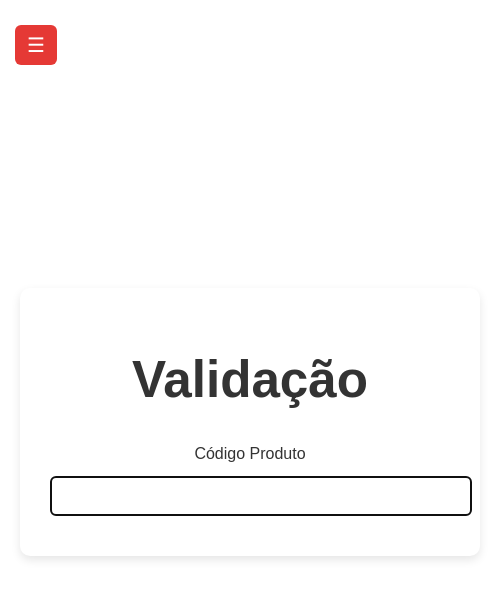
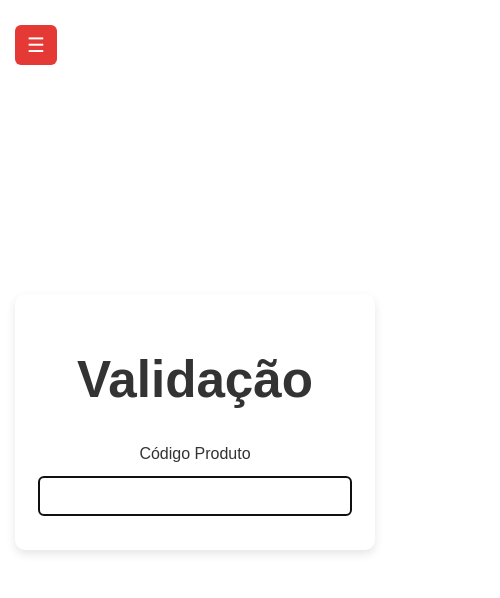
Before and after one commit to HannahRios/validador-produtos, a React (Vite) app: page / in a window 390 px wide. Shown: the top 598 px of the page, 500 px wide, since content can reach past the window. Built offline with nearby package versions, Linux system fonts and the light colour scheme.

Commit message:
Melhora responsividade e menu mobile

```diff
--- a/src/App.css
+++ b/src/App.css
@@ -1,4 +1,5 @@
-/* Layout geral */
+/* ===== LAYOUT GERAL ===== */
+
 .layout {
   display: flex;
   height: 100vh;
@@ -7,9 +8,11 @@
   color: #333333;
   justify-content: center;
   align-items: center;
+  box-sizing: border-box;
 }
 
-/* Sidebar */
+/* ===== SIDEBAR ===== */
+
 .sidebar {
   background-color: #e53935;
   color: #ffffff;
@@ -21,9 +24,11 @@
   height: 100%;
   left: 0;
   top: 0;
+  box-sizing: border-box;
 }
 
-/* Logo */
+/* ===== LOGO ===== */
+
 .logo {
   width: 150px;
   height: auto;
@@ -37,7 +42,8 @@
   transform: scale(1.05);
 }
 
-/* Linha separadora */
+/* ===== LINHA SEPARADORA ===== */
+
 .divider {
   width: 100%;
   height: 1px;
@@ -45,7 +51,8 @@
   margin: 15px 0 25px 0;
 }
 
-/* Botões do menu */
+/* ===== BOTÕES DO MENU ===== */
+
 .menu-btn {
   background-color: transparent;
   color: #ffffff;
@@ -63,7 +70,8 @@
   background-color: rgba(255, 255, 255, 0.2);
 }
 
-/* Área principal */
+/* ===== ÁREA PRINCIPAL ===== */
+
 .main {
   flex: 1;
   padding: 20px;
@@ -72,30 +80,43 @@
   justify-content: center;
   align-items: center;
   height: 100%;
+  width: calc(100% - 240px);
+  box-sizing: border-box;
 }
 
-/* Cards */
+/* ===== CARD ===== */
+
 .card {
   background-color: #ffffff;
   padding: 30px;
   border-radius: 10px;
   box-shadow: 0 4px 10px rgba(0,0,0,0.1);
+
   width: 400px;
+  max-width: 100%;
+
+  box-sizing: border-box;
   text-align: center;
+
+  transition: all 0.25s ease;
 }
 
-/* Inputs */
+/* ===== INPUTS ===== */
+
 input[type="text"],
 input[type="password"] {
   width: 100%;
+  max-width: 100%;
   padding: 10px;
   margin: 10px 0;
   border: 1px solid #cccccc;
   border-radius: 5px;
   font-size: 16px;
+  box-sizing: border-box;
 }
 
-/* Botões */
+/* ===== BOTÕES ===== */
+
 button {
   padding: 10px 20px;
   margin-top: 10px;
@@ -112,7 +133,8 @@ button:hover {
   background-color: #d32f2f;
 }
 
-/* Status */
+/* ===== STATUS ===== */
+
 .status.success {
   color: rgb(255, 255, 255);
   font-weight: bold;
@@ -125,7 +147,8 @@ button:hover {
   margin-top: 15px;
 }
 
-/* Tabela */
+/* ===== TABELA ===== */
+
 .table {
   width: 100%;
   border-collapse: collapse;
@@ -138,11 +161,15 @@ button:hover {
   text-align: center;
 }
 
+/* ===== LOCAL ===== */
+
 .local-big {
   font-size: 60px;
   margin: 10px 0;
 }
+
 /* ===== BOTÃO TOGGLE ===== */
+
 .toggle-menu {
   display: none;
   position: fixed;
@@ -155,14 +182,27 @@ button:hover {
   padding: 5px 10px;
   border-radius: 5px;
   cursor: pointer;
-  z-index: 1000;
+  z-index: 1100;
+}
+
+/* ===== FUNDO FOSCO DO MENU ===== */
+
+.overlay {
+  position: fixed;
+  top: 0;
+  left: 0;
+  width: 100%;
+  height: 100%;
+
+  background-color: rgba(0, 0, 0, 0.45);
+
+  backdrop-filter: blur(2px);
+  -webkit-backdrop-filter: blur(2px);
+
+  z-index: 1050;
 }
 
 /* ===== MENU MOBILE ===== */
-
-.toggle-menu {
-  display: none;
-}
 
 @media (max-width: 768px) {
 
@@ -185,24 +225,66 @@ button:hover {
     width: 220px;
     transform: translateX(-100%);
     transition: transform 0.3s ease;
+    z-index: 1100;
   }
 
   .sidebar.open {
     transform: translateX(0);
   }
 
+  /* ===== ÁREA PRINCIPAL NO CELULAR ===== */
+
   .main {
     margin-left: 0;
+    width: 100%;
+    height: 100dvh;
+    min-height: 100dvh;
+
+    padding: 15px;
+
+    display: flex;
+    justify-content: center;
+    align-items: center;
+
+    box-sizing: border-box;
+  }
+
+  /* ===== CARD RESPONSIVO ===== */
+
+  .card {
+    width: 100%;
+    max-width: none;
+
+    margin: 0;
+
+    padding: clamp(20px, 6vw, 30px);
+
+    box-sizing: border-box;
+
+    border-radius: 10px;
+  }
+
+  /* ===== INPUT RESPONSIVO ===== */
+
+  input[type="text"],
+  input[type="password"] {
+    width: 100%;
+    box-sizing: border-box;
+    font-size: 16px;
+  }
+
+  /* ===== LOCAL RESPONSIVO ===== */
+
+  .local-big {
+    font-size: clamp(40px, 15vw, 60px);
+    margin: 10px 0;
   }
 }
 
 /* ===== STATUS VISUAL DO CARD ===== */
 
-.card {
-  transition: all 0.25s ease;
-}
+/* Sucesso */
 
-/* Sucesso */
 .card.sucesso {
   background-color: #16a34a !important;
   color: #ffffff !important;
@@ -211,6 +293,7 @@ button:hover {
 }
 
 /* Erro */
+
 .card.erro {
   background-color: #dc2626 !important;
   color: #ffffff !important;
```
